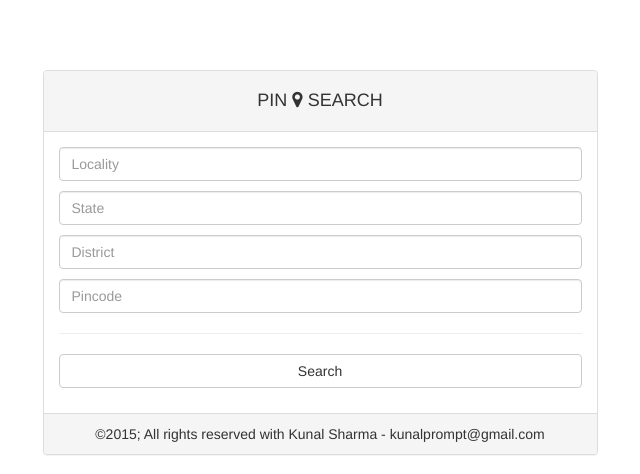
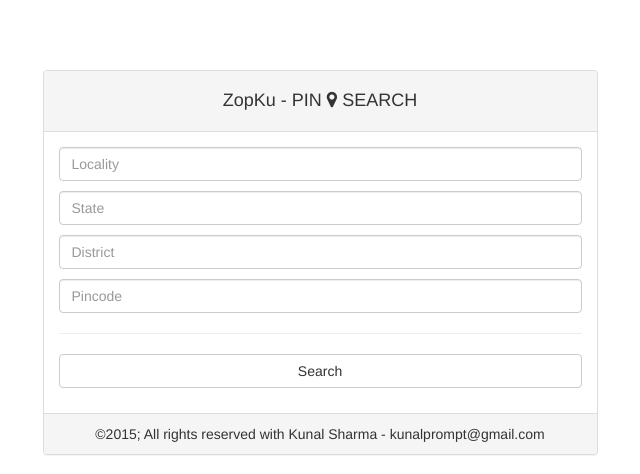
Before and after one commit to kunalprompt/zopku, a Django app: page / in a window 1280 px wide. Shown: the top 474 px of the page, without its empty margins (320-960 px from the left). Run offline with Django 3.2, Linux system fonts and the light colour scheme; parts of the project's set-up code (start-up, migrations or seed data) failed here and were passed over; some libraries are stand-ins or nearby versions.

Commit message:
name update again

```diff
--- a/templates/index.html
+++ b/templates/index.html
@@ -42,7 +42,7 @@
 		    		<div class=" launch-page col-sm-6 col-md-6 col-sm-offset-3 col-md-offset-3" ng-show="output_list.length < 1">
 		    			<div class="panel panel-default">
 		    				<div class="panel-heading" style="text-align:center;">
-		    					<h4 class="page-header-text">PIN <i class="fa fa-map-marker"></i> SEARCH</h4>
+		    					<h4 class="page-header-text">ZopKu - PIN <i class="fa fa-map-marker"></i> SEARCH</h4>
 		    				</div>
 		    				<div class="panel-body">
 		    					<div>
```
